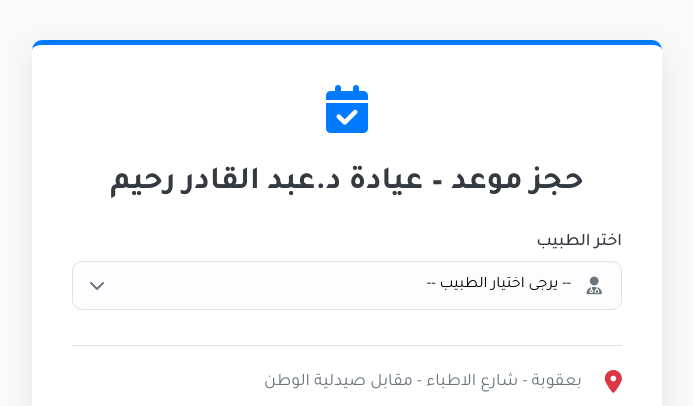
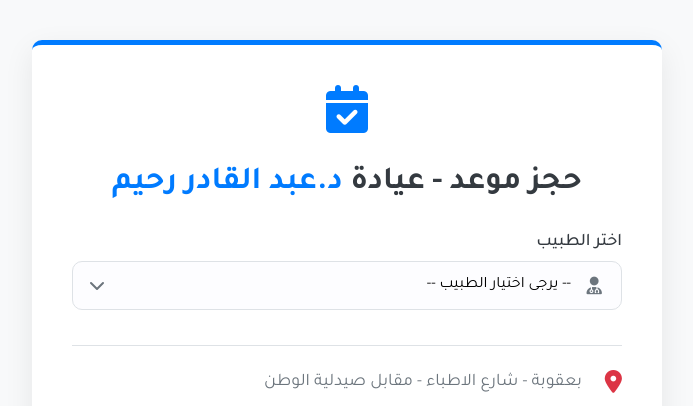
Before and after one commit to cod-md/iada, a plain HTML site: page index.html in a window 1280 px wide. Shown: the top 406 px of the page, without its empty margins (293-986 px from the left). Drawn offline with Linux system fonts and the light colour scheme.

Commit message:
Update index.html

```diff
--- a/index.html
+++ b/index.html
@@ -230,7 +230,8 @@
     <div class="container">
         <div class="header">
             <div class="icon"><i class="fa-solid fa-calendar-check"></i></div>
-            <h1>حجز موعد – عيادة د.عبد القادر رحيم</h1>
+            <h1>حجز موعد - عيادة <span style="color: var(--primary-color);">د.عبد القادر رحيم</span></h1>
+
         </div>
 
         <form id="booking-form" novalidate>
```
